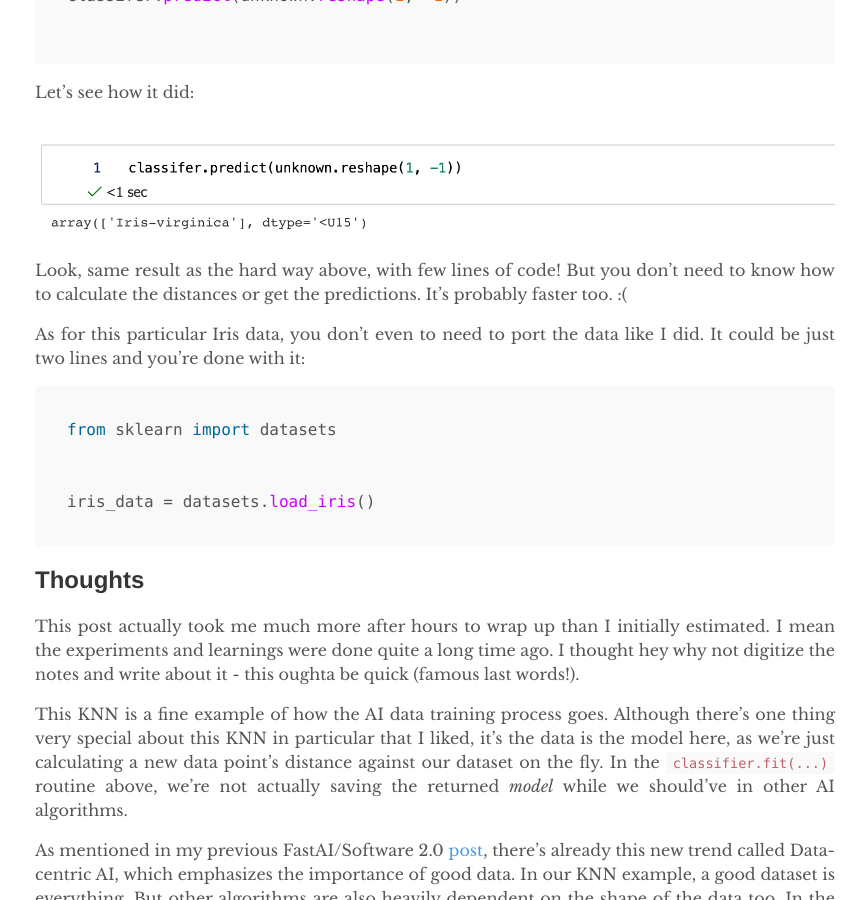
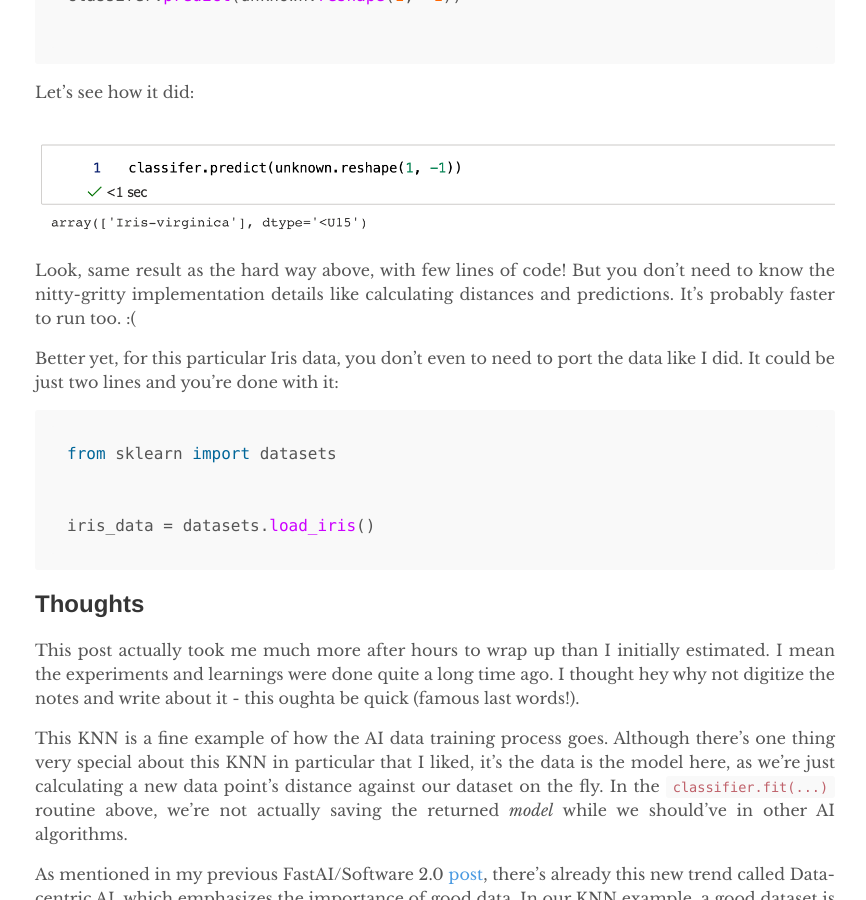
Before and after one commit to yuexiaofeng/yuexiaofeng.github.io, a Jekyll site: the page built from _posts/2022-03-26-ai-notes-knn.md, in a window 1280 px wide and 900 px high, scrolled down 9973 px. Shown: the whole window, without its empty margins (205-1071 px from the left). Built offline with Jekyll 4.4.1, drawn with Linux system fonts in a browser that asks for light colours.

Commit message:
Minor edits on knn post

````diff
--- a/_posts/2022-03-26-ai-notes-knn.md
+++ b/_posts/2022-03-26-ai-notes-knn.md
@@ -256,9 +256,9 @@ classifer.predict(unknown.reshape(1, -1))
 Let's see how it did:
 ![sk-result](../assets/images/20220326/sk-result.png)
 
-Look, same result as the hard way above, with few lines of code! But you don't need to know how to calculate the distances or get the predictions. It's probably faster too. :(
+Look, same result as the hard way above, with few lines of code! But you don't need to know the nitty-gritty implementation details like calculating distances and predictions. It's probably faster to run too. :(
 
-As for this particular Iris data, you don't even to need to port the data like I did. It could be just two lines and you're done with it:
+Better yet, for this particular Iris data, you don't even to need to port the data like I did. It could be just two lines and you're done with it:
 
 ```python
 from sklearn import datasets
````
